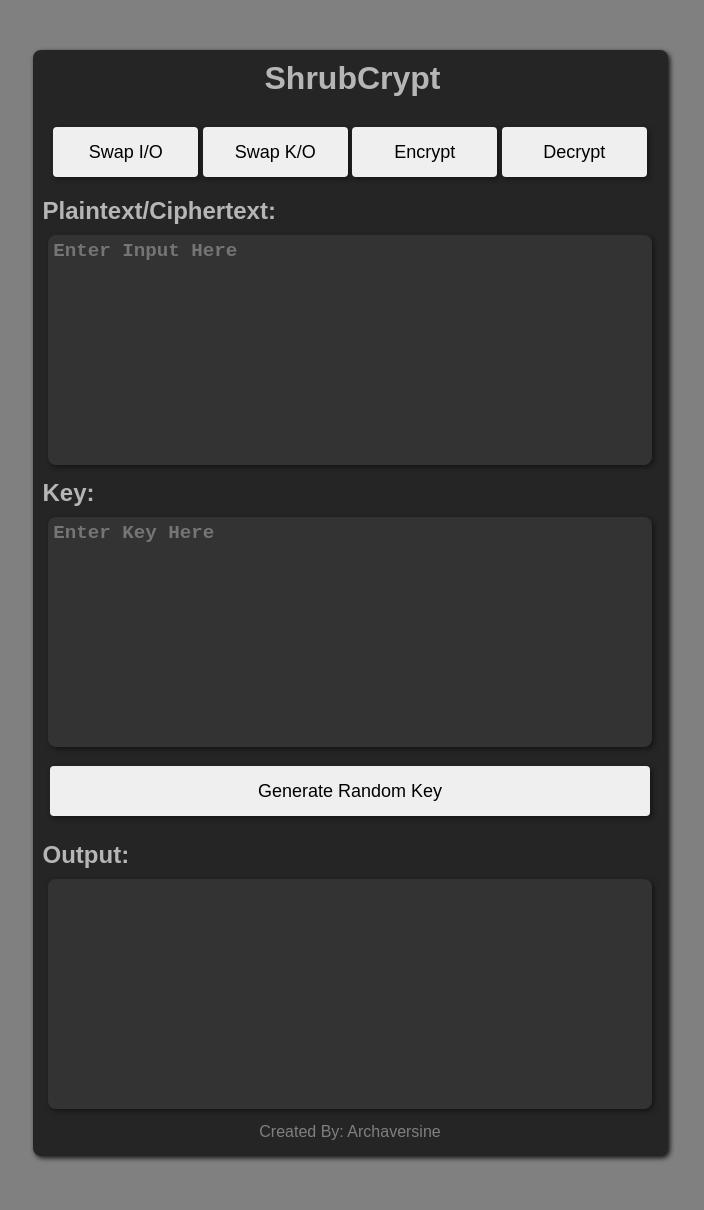
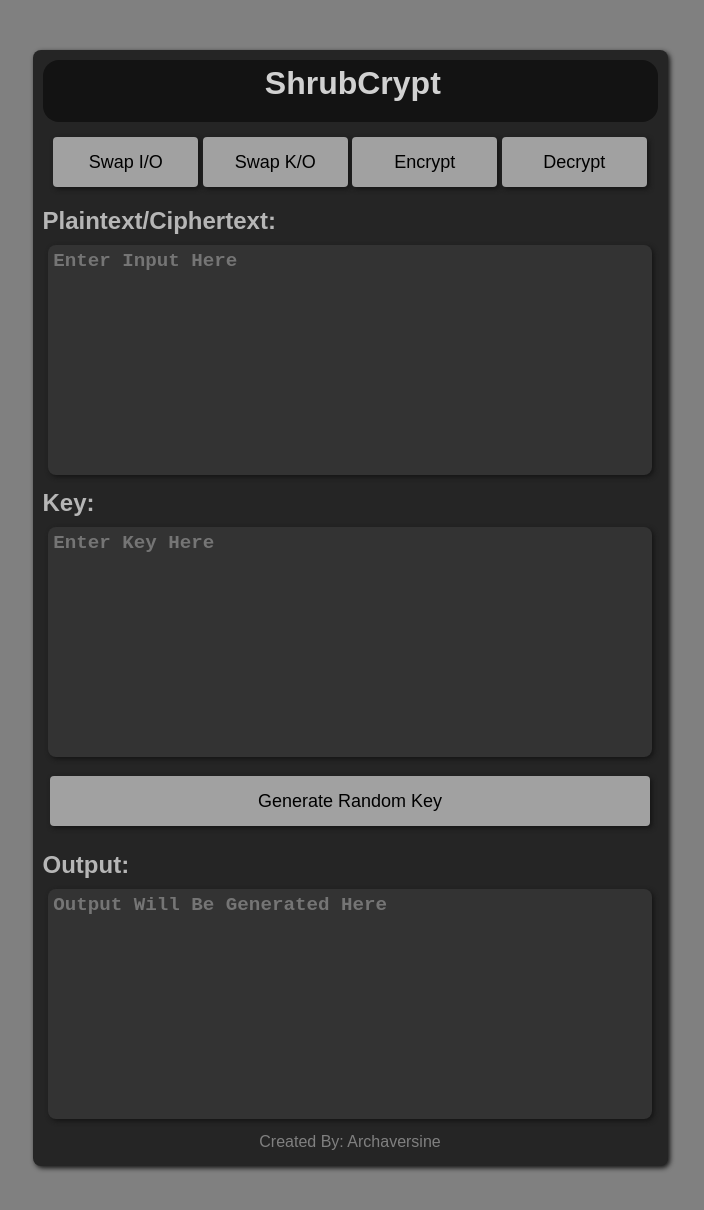
Before and after one commit to Archaversine/ShrubCrypt, a plain HTML site: page index.html in a window 1280 px wide. Shown: the whole page, without its empty margins (290-994 px from the left). Drawn offline with Linux system fonts and the light colour scheme.

Commit message:
CSS Header Update

```diff
--- a/index.html
+++ b/index.html
@@ -11,7 +11,7 @@
                 <h1>ShrubCrypt</h1>
             </div>
 
-            <div class="controls">
+            <div class="button-controls">
                 <button onclick='swapIOButtonPress()'>Swap I/O</button>
                 <button onclick='swapKOButtonPress()'>Swap K/O</button>
                 <button onclick='encryptButtonPress()'>Encrypt</button>
@@ -27,7 +27,7 @@
                 <button id="buttonRand" onclick='generateRandomKeyButtonPress()' spellcheck="false">Generate Random Key</button>
 
                 <h2>Output:</h2>
-                <textarea readonly id="output_text" cols="50" rows="10"></textarea>
+                <textarea id="output_text" cols="50" rows="10" placeholder="Output Will Be Generated Here"></textarea>
 
                 <p id="author">Created By: Archaversine</p>
             </div>
--- a/style.css
+++ b/style.css
@@ -26,12 +26,20 @@ body
     padding: 5px;
 }
 
+.container .header
+{
+    width: 98.5%;
+    margin: 5px;
+    background-color: rgb(19, 19, 19);
+    border-radius: 16px;
+}
+
 .container h1
 {
     margin-top: 5px;
     margin-bottom: 20px;
     margin-left: 5px;
-    color: rgb(182, 182, 182);
+    color: rgb(209, 209, 209);
 }
 
 .container h2
@@ -41,9 +49,9 @@ body
     color: rgb(182, 182, 182);
 }
 
-.container .controls
+.container .button-controls
 {
-    width: 97%;
+    width: 100%;
     margin: 10px auto;
 }
 
@@ -56,6 +64,7 @@ body
     border-radius: 4px;
     outline: none;
     box-shadow: 2px 2px 5px #141414;
+    background-color: rgb(161, 161, 161);
 }
 
 .container #buttonRand
```
